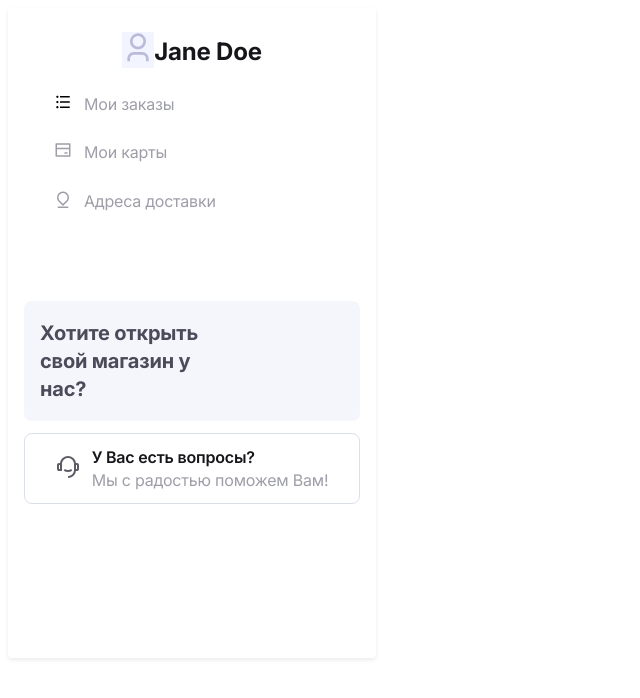
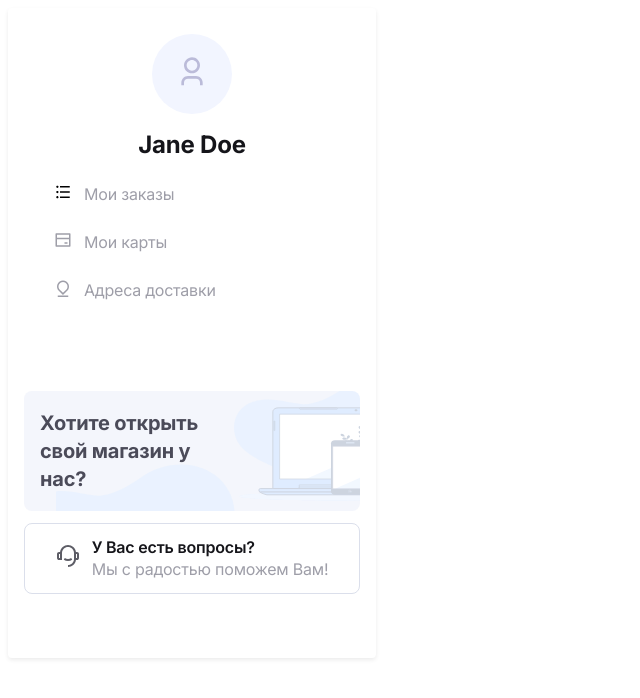
Before and after one commit to goldennick5/insta-market, a React (Create React App) app: page /signin in a window 1280 px wide. Shown: the top 698 px of the page, without its empty margins (0-640 px from the left). Built offline with nearby package versions, Linux system fonts and the light colour scheme.

Commit message:
feat: sidebar

```diff
--- a/src/components/UI/SideBar/SideBar.js
+++ b/src/components/UI/SideBar/SideBar.js
@@ -1,15 +1,20 @@
 import React from 'react';
 import './SideBar.scss';
-import Address from '../../../assets/images/Address.svg';
-import Cards from '../../../assets/images/Cards.svg';
-import Frame from '../../../assets/images/Frame.svg';
-import Orders from '../../../assets/images/Orders.svg';
-import FAQ from '../../../assets/images/FAQ.svg';
+import Address from '../../../assets/images/address.svg';
+import Cards from '../../../assets/images/cards.svg';
+import Frame from '../../../assets/images/frame.svg';
+import Orders from '../../../assets/images/orders.svg';
+import FAQ from '../../../assets/images/faq.svg';
+import image from '../../../assets/images/ellipse.svg';
+import shopBg from '../../../assets/images/shop-bg.svg';
 function SideBar() {
   return (
     <div className="sidebar">
       <div className="sidebar__profile">
-        <div className="profile__image">
+        <div
+          className="profile__image"
+          style={{ backgroundImage: `url(${image})` }}
+        >
           <img src={Frame} alt="" />
         </div>
         <div className="profile__name">Jane Doe</div>
@@ -35,7 +40,7 @@ function SideBar() {
             <div className="services__text">Адреса доставки</div>
           </div>
         </div>
-        <div className="shop">
+        <div className="shop" style={{ backgroundImage: `url(${shopBg})` }}>
           <div className="shop__text">Хотите открыть свой магазин у нас?</div>
         </div>
         <div className="questions">
--- a/src/components/UI/SideBar/SideBar.scss
+++ b/src/components/UI/SideBar/SideBar.scss
@@ -8,13 +8,14 @@
 }
 .sidebar__profile {
   margin: auto;
-  display: flex;
-  justify-content: center;
-  align-content: center;
+  position: relative;
+  text-align: center;
 }
 .profile__image {
-  background: #f2f5ff;
   margin-bottom: 12px;
+  padding: 24px;
+  background-repeat: no-repeat;
+  background-position: center;
 }
 .profile__name {
   margin-bottom: 8px;
@@ -23,9 +24,6 @@
   font-weight: 700;
   font-size: 24px;
   line-height: 140%;
-  display: flex;
-  align-items: center;
-  text-align: center;
   letter-spacing: -0.2px;
   color: #15151a;
 }
@@ -66,6 +64,8 @@
   color: #4b4b59;
   background: #f4f6fc;
   border-radius: 8px;
+  background-position: right top;
+  background-repeat: no-repeat;
 }
 .shop__text {
   padding: 18px 123px 18px 16px;
```
Also changed, not shown: src/assets/images/ellipse.svg (added), src/assets/images/shop-bg.svg (added).
